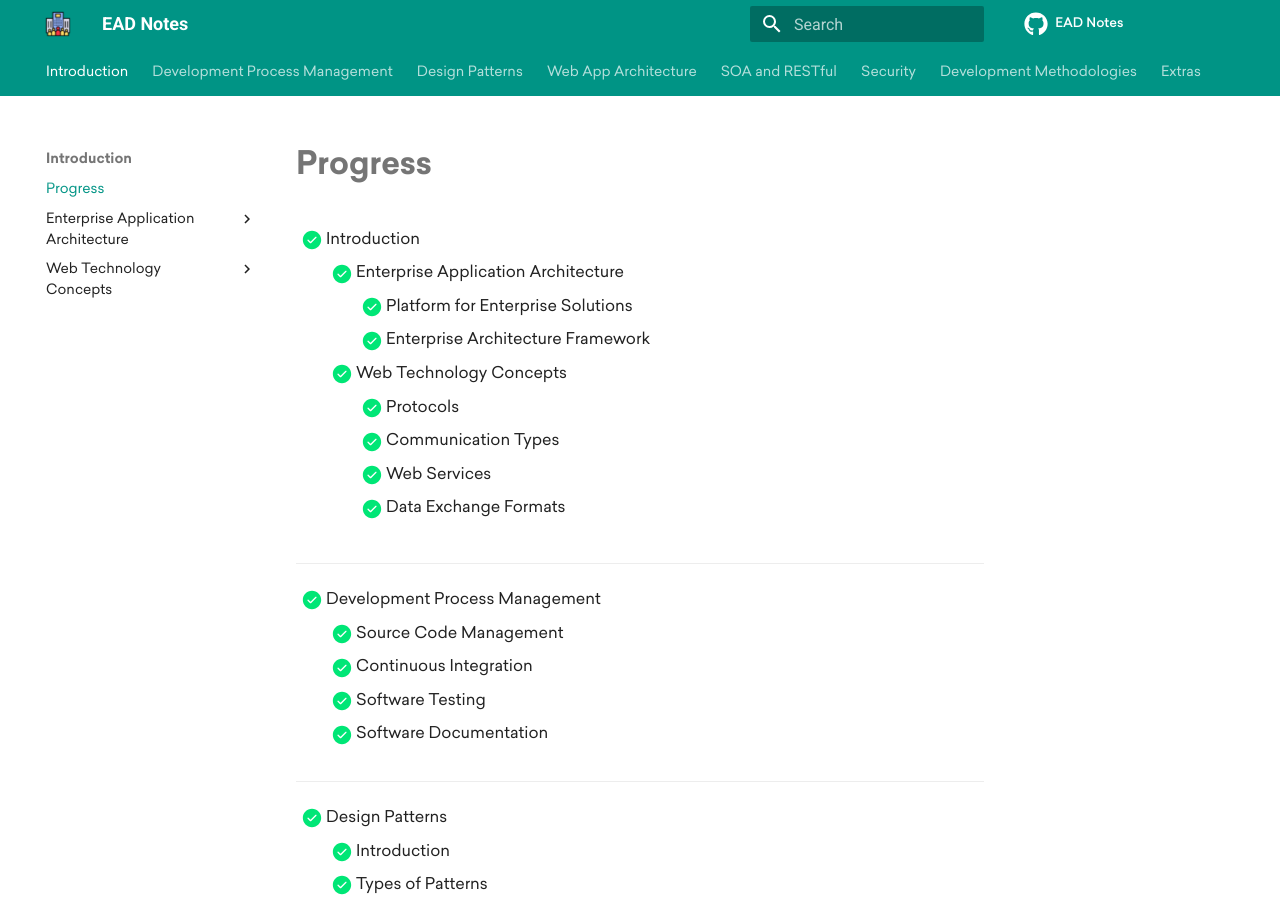
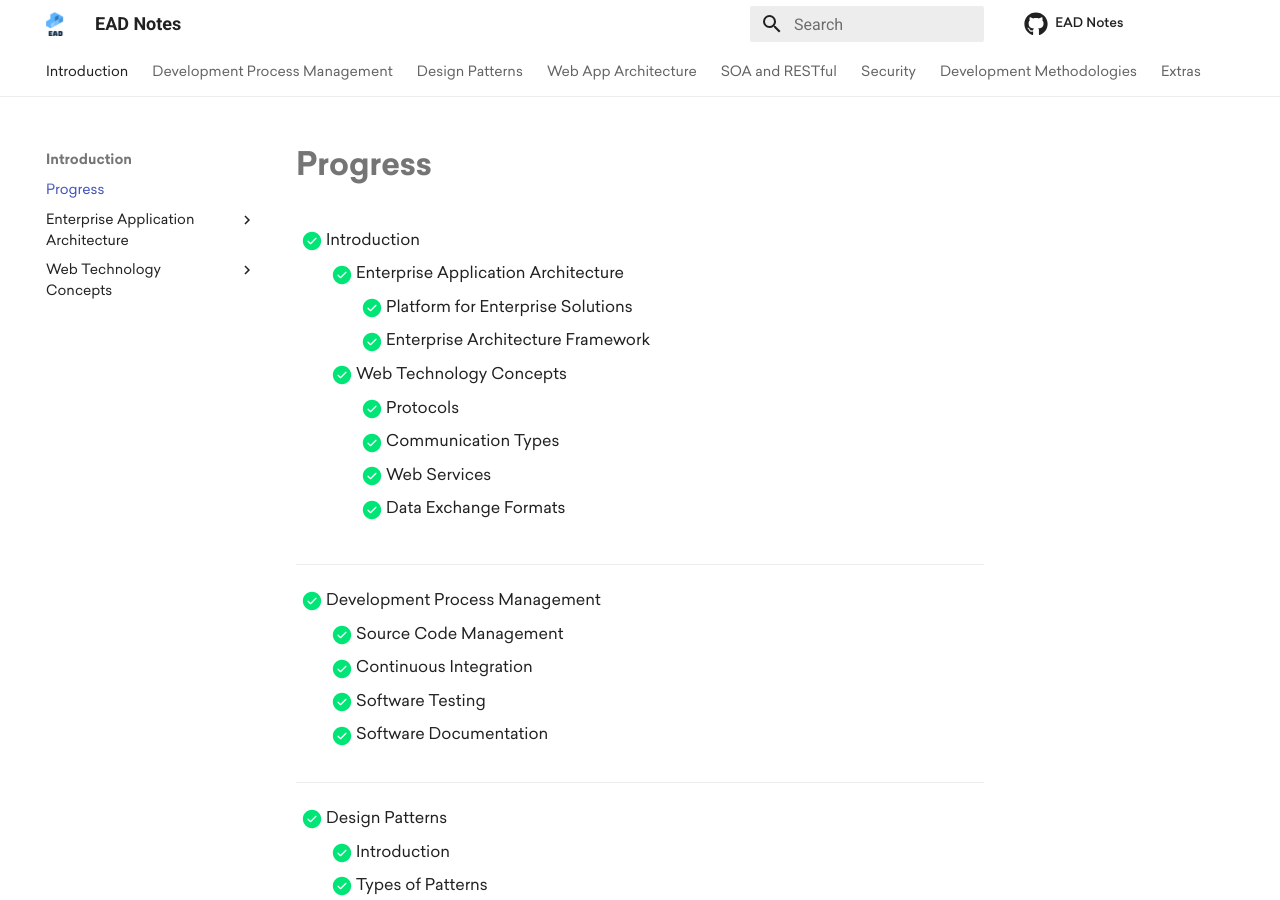
Before and after one commit to theArjun/ead-notes, an MkDocs documentation site: the page built from notes/index.md, in a window 1280 px wide and 900 px high. Built offline with MkDocs 1.6.1 and Material for MkDocs 9.7.7, drawn with Linux system fonts in a browser that asks for light colours; comment, search, counter and statistics services are not loaded.

Commit message:
Update site configuration

```diff
--- a/mkdocs.yml
+++ b/mkdocs.yml
@@ -2,12 +2,12 @@ site_name: EAD Notes
 docs_dir: notes/
 theme:
   name: material
-  favicon: 'assets/images/java.png'
-  logo: 'assets/images/java.png'
+  favicon: 'assets/images/logo.png'
+  logo: 'assets/images/logo.png'
   palette:
     scheme: default
-    primary: teal
-    accent: teal
+    primary: white
+    accent: white
   font:
     text: Roboto
     code: Roboto Mono
@@ -55,10 +55,6 @@ extra:
       link: https://linkedin.com/in/thearjun
     - icon: fontawesome/brands/github
       link: https://github.com/thearjun
-    - icon: fontawesome/solid/envelope
-      link: mailto:mailarjunadhikari@gmail.com
-    - icon: fontawesome/solid/user
-      link: https://www.upwork.com/freelancers/~017a123f27939046d8
 
 extra_javascript:
   - assets/javascripts/extra.js
```
Also changed, not shown: notes/assets/images/java.png (deleted), notes/assets/images/logo.png (added).
